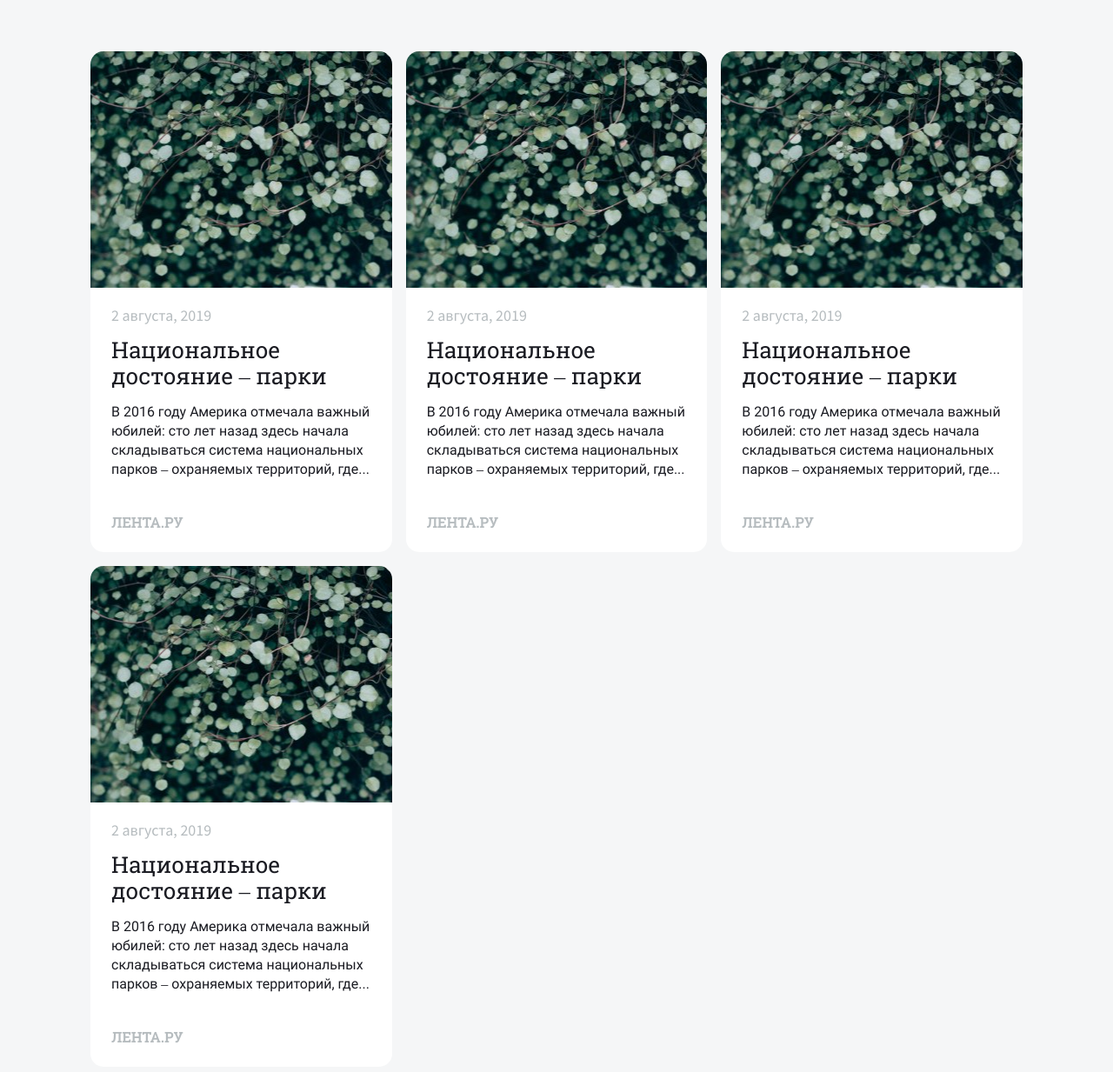
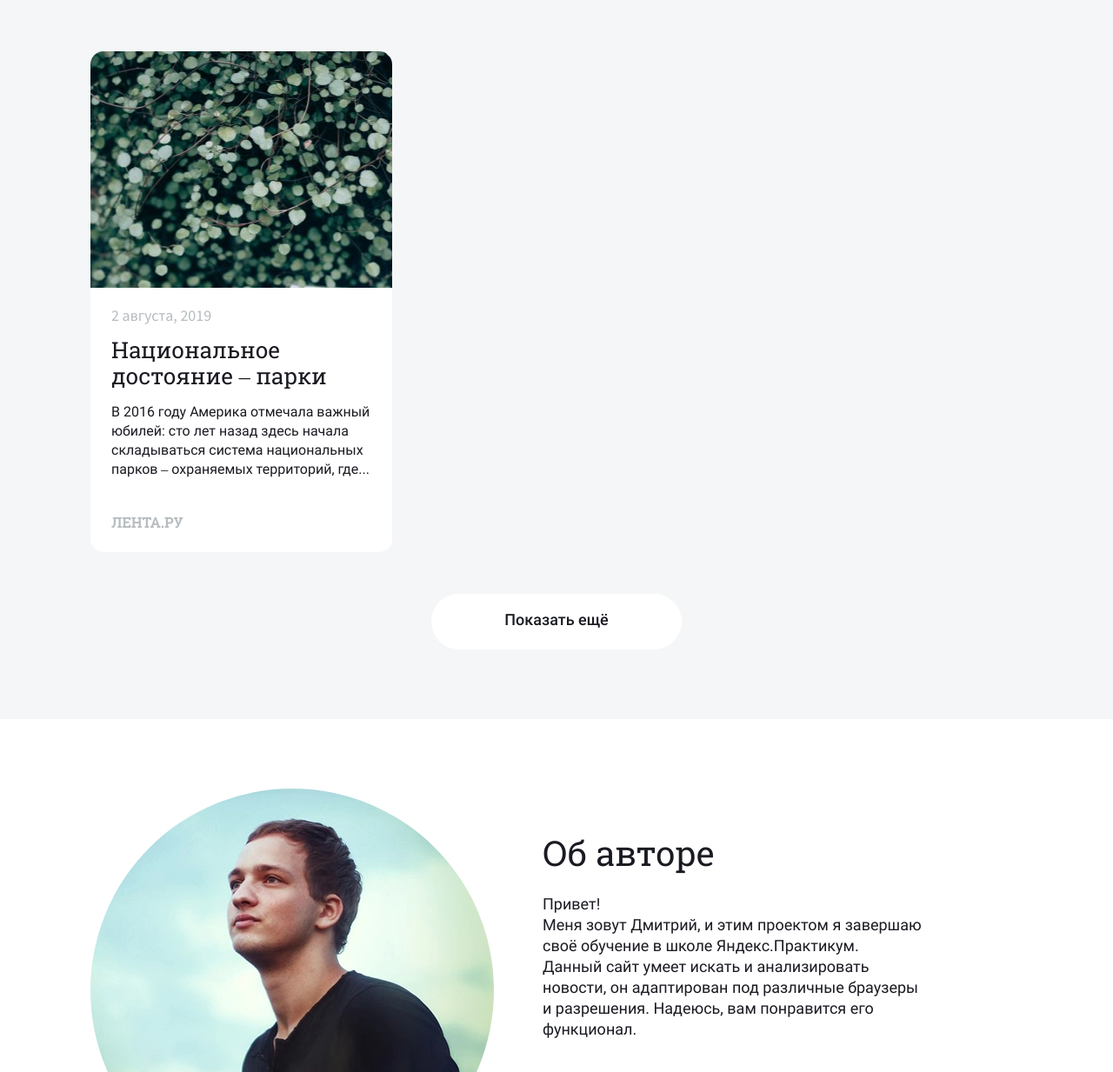
Before and after one commit to dmchinenov/newsanalyzer, a website built with webpack: page src/index.html in a window 1280 px wide. Shown: the part 707-1940 px from the top of the page at 87% size. Built offline with nearby package versions, Linux system fonts and the light colour scheme.

Commit message:
отредактировал верстку

```diff
--- a/src/blocks/author/__container/container.css
+++ b/src/blocks/author/__container/container.css
@@ -1,8 +1,7 @@
-
 .author__container {
-    max-width: 1120px;
-    max-height: 100%;
-    padding: 80px 216px 80px 104px;
-    display: flex;
-    margin: auto;
-  }
+  max-width: 1120px;
+  max-height: 464px;
+  padding: 80px 216px 80px 104px;
+  display: flex;
+  margin: auto;
+}
--- a/src/blocks/author/__photo/photo.css
+++ b/src/blocks/author/__photo/photo.css
@@ -3,4 +3,14 @@
     max-height: 464px;
     margin: 0px;
     border-radius: 50%;
+    display: block;
+
   }
+
+  @media screen and (max-width: 1200px) {
+    .author__photo {
+      max-width: 300px;
+      max-height: 300px;
+      align-self: center;
+    }
+  }
--- a/src/blocks/body/body.css
+++ b/src/blocks/body/body.css
@@ -1,3 +1,4 @@
 .body {
     margin: 0px;
+    font-family: 'Roboto', sans-serif, Arial;
   }
--- a/src/blocks/header/__logo/logo.css
+++ b/src/blocks/header/__logo/logo.css
@@ -1,5 +1,5 @@
 .header__logo {
-    font-family: Roboto Slab;
+  font-family: "Roboto Slab";
   font-style: normal;
   font-weight: bold;
   font-size: 20px;
--- a/src/blocks/main/__button/button.css
+++ b/src/blocks/main/__button/button.css
@@ -16,3 +16,11 @@
   outline: none;
   display: block;
 }
+
+.main__button:focus {
+  opacity: 0.9;
+}
+.main__button:hover {
+  box-shadow: 0px 1px 3px 0px rgba(48, 50, 50, 0.5);
+  transition: ease 0.2s;
+}
--- a/src/blocks/search/__button/button.css
+++ b/src/blocks/search/__button/button.css
@@ -16,3 +16,13 @@
   margin: auto;
   cursor: pointer;
 }
+
+.search__button:focus {
+  background: #2a65cc;
+  transition: 0.2s;
+}
+
+.search__button:hover {
+  background: #347eff;
+  transition: 0.3s;
+}
--- a/src/blocks/search/__input/input.css
+++ b/src/blocks/search/__input/input.css
@@ -14,4 +14,5 @@
     color: #b6bcbf;
     position: relative;
     outline: none;
+    color: #1A1B22;
   }
--- a/src/index.html
+++ b/src/index.html
@@ -37,7 +37,7 @@
             <p class="search__subtitle">Введите в&nbsp;поиске любую тему и&nbsp;узнайте, насколько популярной она
                 была в&nbsp;новостях за&nbsp;прошедшую неделю.</p>
             <form class="search__form" novalidate>
-                <input type="text" class="search__input" placeholder="Введите тему новости">
+                <input type="text" class="search__input" required placeholder="Введите тему новости">
                 <button class="search__button">Искать</button>
             </form>
         </div>
@@ -62,10 +62,10 @@
             <h2 class="main__resultsearch">Результаты поиска</h2>
             <a href="" class="main__analytics">
                 <p class="main__checkanalytics">Посмотреть аналитику</p>
-                <img class="main__arrow" src="<%=require('./images/arrow.svg').default%>">
+                <img class="main__arrow" src="<%=require('./images/arrow.svg').default%>" alt="Стрелка">
             </a>
         </div>
-        <ul class="main__cardcontainer">
+        <div class="main__cardcontainer">
             <div class="card">
                 <a href="" class="card__content">
                     <div class="card__image"></div>
@@ -77,55 +77,23 @@
                 </a>
                 <a href="" class="card__author">Лента.ру</a>
             </div>
-            <div class="card">
-                <a href="" class="card__content">
-                    <div class="card__image"></div>
-                    <p class="card__date">2 августа, 2019</p>
-                    <h3 class="card__title">Национальное достояние – парки</h3>
-                    <p class="card__text">В 2016 году Америка отмечала важный юбилей: сто лет назад здесь начала
-                        складываться система национальных парков – охраняемых территорий, где и сегодня каждый может
-                        приобщиться к природе.</p>
-                </a>
-                <a href="" class="card__author">Лента.ру</a>
-            </div>
-            <div class="card">
-                <a href="" class="card__content">
-                    <div class="card__image"></div>
-                    <p class="card__date">2 августа, 2019</p>
-                    <h3 class="card__title">Национальное достояние – парки</h3>
-                    <p class="card__text">В 2016 году Америка отмечала важный юбилей: сто лет назад здесь начала
-                        складываться система национальных парков – охраняемых территорий, где и сегодня каждый может
-                        приобщиться к природе.</p>
-                </a>
-                <a href="" class="card__author">Лента.ру</a>
-            </div>
-            <div class="card">
-                <a href="" class="card__content">
-                    <div class="card__image"></div>
-                    <p class="card__date">2 августа, 2019</p>
-                    <h3 class="card__title">Национальное достояние – парки</h3>
-                    <p class="card__text">В 2016 году Америка отмечала важный юбилей: сто лет назад здесь начала
-                        складываться система национальных парков – охраняемых территорий, где и сегодня каждый может
-                        приобщиться к природе.</p>
-                </a>
-                <a href="" class="card__author">Лента.ру</a>
-            </div>
-        </ul>
+        </div>
         <button class="main__button">Показать ещё</button>
     </section>
 
     <!-- about author-->
     <section class="author">
         <div class="author__container">
-            <img class="author__photo" src="<%=require('./images/avatar.webp').default%>" alt="Author photo"></img>
+            <img class="author__photo" src="<%=require('./images/avatar.webp').default%>" alt="Author photo">
             <div class="author__textblock">
                 <h2 class="author__title">Об авторе</h2>
-                <p class="author__text">Привет!</p>
-                <p class="author__text">Меня зовут Дмитрий, и&nbsp;этим проектом я&nbsp;завершаю своё обучение
-                    в&nbsp;школе Яндекс.Практикум.</p>
-                <p class="author__text">Данный сайт умеет искать и&nbsp;анализировать новости,
+                <p class="author__text">Привет!<br>
+                    Меня зовут Дмитрий, и&nbsp;этим проектом я&nbsp;завершаю своё обучение
+                    в&nbsp;школе Яндекс.Практикум.<br>
+                    Данный сайт умеет искать и&nbsp;анализировать новости,
                     он&nbsp;адаптирован
-                    под различные браузеры и разрешения. Надеюсь, вам понравится его функционал.</p>
+                    под различные браузеры и разрешения. Надеюсь, вам понравится его функционал.
+                </p>
             </div>
         </div>
     </section>
```
Also changed, not shown: src/blocks/author/__text/text.css (indentation only). Lines whose indentation alone changed are shown as unchanged.
